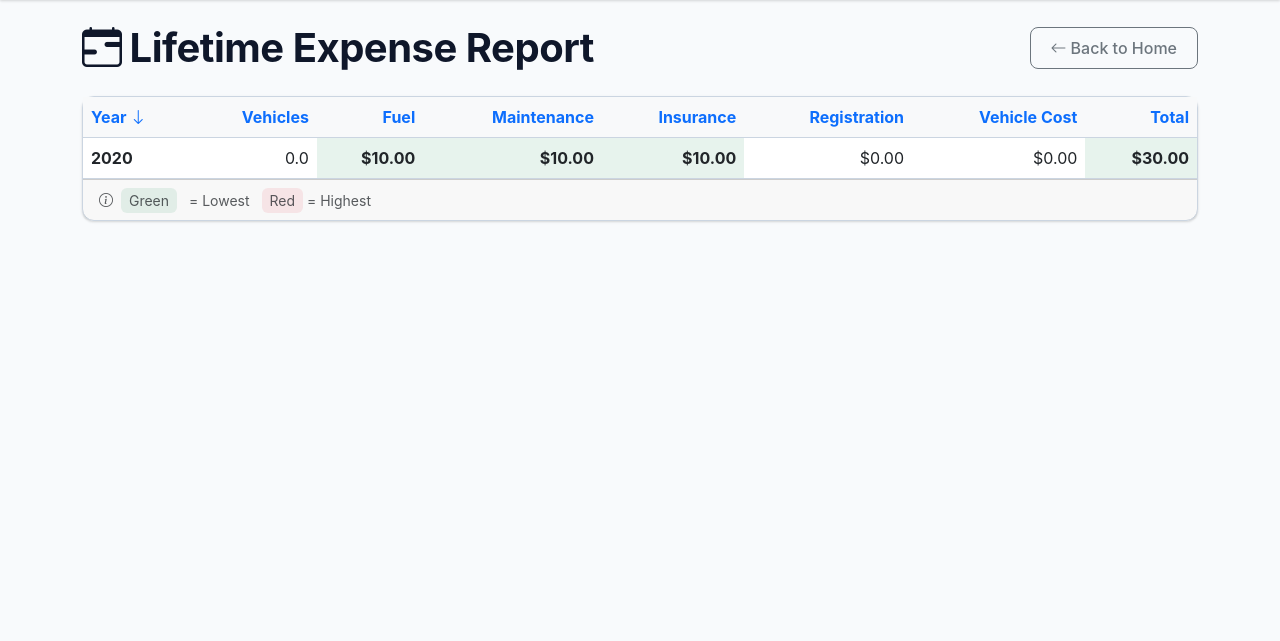
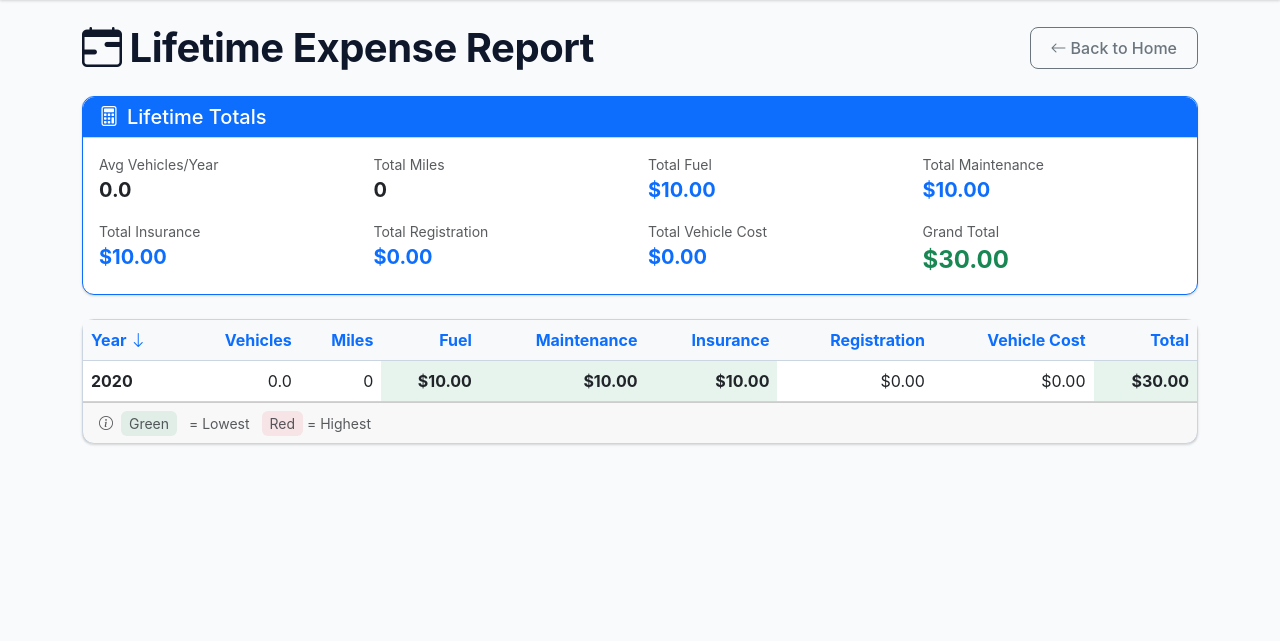
Before and after one commit to jaysuzi5/jAutoLog, a Django app: page /reports/lifetime/ in a window 1280 px wide. Shown: the part 60-701 px from the top of the page. Run offline with Django 5.2, Linux system fonts and the light colour scheme; a user stored in the database is signed in; tables that the repository leaves empty hold one stand-in row (values such as "Sample post").

Commit message:
Adding lifetime totals

```diff
--- a/autolog/templates/autolog/lifetime_expense_report.html
+++ b/autolog/templates/autolog/lifetime_expense_report.html
@@ -25,6 +25,51 @@
     </div>
     {% else %}
 
+    <!-- Lifetime Totals Summary -->
+    {% if lifetime_totals %}
+    <div class="card mb-4 border-primary">
+        <div class="card-header bg-primary text-white">
+            <h5 class="mb-0"><i class="bi bi-calculator me-2"></i>Lifetime Totals</h5>
+        </div>
+        <div class="card-body">
+            <div class="row g-3">
+                <div class="col-6 col-md-3">
+                    <div class="text-muted small">Avg Vehicles/Year</div>
+                    <div class="fs-5 fw-bold">{{ lifetime_totals.vehicle_count|floatformat:1 }}</div>
+                </div>
+                <div class="col-6 col-md-3">
+                    <div class="text-muted small">Total Miles</div>
+                    <div class="fs-5 fw-bold">{{ lifetime_totals.miles_driven|intcomma }}</div>
+                </div>
+                <div class="col-6 col-md-3">
+                    <div class="text-muted small">Total Fuel</div>
+                    <div class="fs-5 fw-bold text-primary">${{ lifetime_totals.fuel|floatformat:2|intcomma }}</div>
+                </div>
+                <div class="col-6 col-md-3">
+                    <div class="text-muted small">Total Maintenance</div>
+                    <div class="fs-5 fw-bold text-primary">${{ lifetime_totals.maintenance|floatformat:2|intcomma }}</div>
+                </div>
+                <div class="col-6 col-md-3">
+                    <div class="text-muted small">Total Insurance</div>
+                    <div class="fs-5 fw-bold text-primary">${{ lifetime_totals.insurance|floatformat:2|intcomma }}</div>
+                </div>
+                <div class="col-6 col-md-3">
+                    <div class="text-muted small">Total Registration</div>
+                    <div class="fs-5 fw-bold text-primary">${{ lifetime_totals.registration|floatformat:2|intcomma }}</div>
+                </div>
+                <div class="col-6 col-md-3">
+                    <div class="text-muted small">Total Vehicle Cost</div>
+                    <div class="fs-5 fw-bold text-primary">${{ lifetime_totals.vehicle_cost|floatformat:2|intcomma }}</div>
+                </div>
+                <div class="col-6 col-md-3">
+                    <div class="text-muted small">Grand Total</div>
+                    <div class="fs-4 fw-bold text-success">${{ lifetime_totals.total|floatformat:2|intcomma }}</div>
+                </div>
+            </div>
+        </div>
+    </div>
+    {% endif %}
+
     <!-- Mobile View: Column Selector and Table -->
     <div class="d-md-none mb-4">
         <div class="card mb-3">
@@ -33,8 +78,8 @@
             </div>
             <div class="card-body">
                 <select class="form-select" id="mobile-column-selector">
-                    <option value="year" {% if sort_by == 'year' %}selected{% endif %}>Year</option>
-                    <option value="vehicle_count" {% if sort_by == 'vehicle_count' %}selected{% endif %}>Vehicles</option>
+                    <option value="vehicle_count" {% if sort_by == 'vehicle_count' or sort_by == 'year' %}selected{% endif %}>Vehicles</option>
+                    <option value="miles_driven" {% if sort_by == 'miles_driven' %}selected{% endif %}>Miles Driven</option>
                     <option value="fuel" {% if sort_by == 'fuel' %}selected{% endif %}>Fuel</option>
                     <option value="maintenance" {% if sort_by == 'maintenance' %}selected{% endif %}>Maintenance</option>
                     <option value="insurance" {% if sort_by == 'insurance' %}selected{% endif %}>Insurance</option>
@@ -50,24 +95,34 @@
                 <table class="table table-hover mb-0">
                     <thead class="table-light">
                         <tr>
-                            <th>Year</th>
+                            <th>
+                                <a href="?sort=year&dir={% if sort_by == 'year' and sort_dir == 'asc' %}desc{% else %}asc{% endif %}" class="text-decoration-none">
+                                    Year
+                                    {% if sort_by == 'year' %}
+                                        {% if sort_dir == 'asc' %}<i class="bi bi-arrow-up"></i>{% else %}<i class="bi bi-arrow-down"></i>{% endif %}
+                                    {% endif %}
+                                </a>
+                            </th>
                             <th class="text-end">
-                                <a href="?sort={{ sort_by }}&dir={% if sort_dir == 'asc' %}desc{% else %}asc{% endif %}" class="text-decoration-none" id="mobile-sort-link">
+                                <a href="?sort={% if sort_by == 'year' %}vehicle_count{% else %}{{ sort_by }}{% endif %}&dir={% if sort_dir == 'asc' %}desc{% else %}asc{% endif %}" class="text-decoration-none" id="mobile-sort-link">
                                     <span id="mobile-column-name">
-                                        {% if sort_by == 'year' %}Year
-                                        {% elif sort_by == 'vehicle_count' %}Vehicles
+                                        {% if sort_by == 'vehicle_count' %}Vehicles
+                                        {% elif sort_by == 'miles_driven' %}Miles Driven
                                         {% elif sort_by == 'fuel' %}Fuel
                                         {% elif sort_by == 'maintenance' %}Maintenance
                                         {% elif sort_by == 'insurance' %}Insurance
                                         {% elif sort_by == 'registration' %}Registration
                                         {% elif sort_by == 'vehicle_cost' %}Vehicle Cost
                                         {% elif sort_by == 'total' %}Total
+                                        {% else %}Vehicles
                                         {% endif %}
                                     </span>
-                                    {% if sort_dir == 'asc' %}
-                                    <i class="bi bi-arrow-up"></i>
-                                    {% else %}
-                                    <i class="bi bi-arrow-down"></i>
+                                    {% if sort_by != 'year' %}
+                                        {% if sort_dir == 'asc' %}
+                                        <i class="bi bi-arrow-up"></i>
+                                        {% else %}
+                                        <i class="bi bi-arrow-down"></i>
+                                        {% endif %}
                                     {% endif %}
                                 </a>
                             </th>
@@ -78,10 +133,10 @@
                         <tr>
                             <td><strong>{{ stats.year }}</strong></td>
                             <td class="text-end fw-bold mobile-stat-cell" data-stat="{{ sort_by }}">
-                                {% if sort_by == 'year' %}
-                                <span>{{ stats.year }}</span>
-                                {% elif sort_by == 'vehicle_count' %}
+                                {% if sort_by == 'vehicle_count' %}
                                 <span class="{% if stats.vehicle_count == min_max.vehicle_count_min %}text-success{% elif stats.vehicle_count == min_max.vehicle_count_max %}text-danger{% endif %}">{{ stats.vehicle_count|floatformat:1 }}</span>
+                                {% elif sort_by == 'miles_driven' %}
+                                <span class="{% if stats.miles_driven == min_max.miles_driven_min %}text-success{% elif stats.miles_driven == min_max.miles_driven_max %}text-danger{% endif %}">{{ stats.miles_driven|intcomma }}</span>
                                 {% elif sort_by == 'fuel' %}
                                 <span class="{% if stats.fuel == min_max.fuel_min %}text-success{% elif stats.fuel == min_max.fuel_max %}text-danger{% endif %}">${{ stats.fuel|floatformat:2|intcomma }}</span>
                                 {% elif sort_by == 'maintenance' %}
@@ -94,6 +149,8 @@
                                 <span class="{% if stats.vehicle_cost == min_max.vehicle_cost_min %}text-success{% elif stats.vehicle_cost == min_max.vehicle_cost_max %}text-danger{% endif %}">${{ stats.vehicle_cost|floatformat:2|intcomma }}</span>
                                 {% elif sort_by == 'total' %}
                                 <span class="{% if stats.total == min_max.total_min %}text-success{% elif stats.total == min_max.total_max %}text-danger{% endif %}">${{ stats.total|floatformat:2|intcomma }}</span>
+                                {% else %}
+                                <span class="{% if stats.vehicle_count == min_max.vehicle_count_min %}text-success{% elif stats.vehicle_count == min_max.vehicle_count_max %}text-danger{% endif %}">{{ stats.vehicle_count|floatformat:1 }}</span>
                                 {% endif %}
                             </td>
                         </tr>
@@ -130,6 +187,14 @@
                                     <a href="?sort=vehicle_count&dir={% if sort_by == 'vehicle_count' and sort_dir == 'asc' %}desc{% else %}asc{% endif %}" class="text-decoration-none">
                                         Vehicles
                                         {% if sort_by == 'vehicle_count' %}
+                                            {% if sort_dir == 'asc' %}<i class="bi bi-arrow-up"></i>{% else %}<i class="bi bi-arrow-down"></i>{% endif %}
+                                        {% endif %}
+                                    </a>
+                                </th>
+                                <th class="text-end">
+                                    <a href="?sort=miles_driven&dir={% if sort_by == 'miles_driven' and sort_dir == 'asc' %}desc{% else %}asc{% endif %}" class="text-decoration-none">
+                                        Miles
+                                        {% if sort_by == 'miles_driven' %}
                                             {% if sort_dir == 'asc' %}<i class="bi bi-arrow-up"></i>{% else %}<i class="bi bi-arrow-down"></i>{% endif %}
                                         {% endif %}
                                     </a>
@@ -191,6 +256,9 @@
                                 <td class="text-end {% if stats.vehicle_count == min_max.vehicle_count_min %}bg-success bg-opacity-10 fw-bold{% elif stats.vehicle_count == min_max.vehicle_count_max %}bg-danger bg-opacity-10 fw-bold{% endif %}">
                                     {{ stats.vehicle_count|floatformat:1 }}
                                 </td>
+                                <td class="text-end {% if stats.miles_driven == min_max.miles_driven_min %}bg-success bg-opacity-10 fw-bold{% elif stats.miles_driven == min_max.miles_driven_max %}bg-danger bg-opacity-10 fw-bold{% endif %}">
+                                    {{ stats.miles_driven|intcomma }}
+                                </td>
                                 <td class="text-end {% if stats.fuel == min_max.fuel_min %}bg-success bg-opacity-10 fw-bold{% elif stats.fuel == min_max.fuel_max %}bg-danger bg-opacity-10 fw-bold{% endif %}">
                                     ${{ stats.fuel|floatformat:2|intcomma }}
                                 </td>
--- a/autolog/views.py
+++ b/autolog/views.py
@@ -401,7 +401,7 @@ def lifetime_expense_report(request):
     # Build a dictionary to hold year statistics
     year_data = {}
 
-    # Calculate vehicle count per year (fractional based on days owned)
+    # Calculate vehicle count and miles driven per year
     for vehicle in vehicles:
         start_date = vehicle.purchased_date or vehicle.lease_start_date
         if not start_date:
@@ -409,9 +409,19 @@ def lifetime_expense_report(request):
 
         end_date = vehicle.sold_date if vehicle.is_sold else date.today()
 
+        # Get all odometer readings for this vehicle (fuel and maintenance entries)
+        fuel_readings = list(vehicle.fuel_entries.order_by('date').values('date', 'odometer'))
+        maint_readings = list(vehicle.maintenance_entries.order_by('date').values('date', 'odometer'))
+
+        # Combine and sort all odometer readings
+        all_readings = fuel_readings + maint_readings
+        all_readings.sort(key=lambda x: x['date'])
+
         # Iterate through each year the vehicle was owned
         current_year = start_date.year
         end_year = end_date.year
+
+        prev_year_last_odometer = vehicle.purchased_odometer or 0
 
         while current_year <= end_year:
             # Determine the start and end dates for this year
@@ -431,10 +441,38 @@ def lifetime_expense_report(request):
             # Calculate fractional vehicle count
             vehicle_fraction = days_in_year / total_days_in_year
 
+            # Calculate miles driven in this year
+            year_readings = [r for r in all_readings if year_start <= r['date'] <= year_end]
+
+            miles_driven_this_year = 0
+            if year_readings:
+                first_odometer = year_readings[0]['odometer']
+                last_odometer = year_readings[-1]['odometer']
+
+                # If this is the first reading ever for the vehicle, use purchased_odometer as baseline
+                if current_year == start_date.year and prev_year_last_odometer:
+                    miles_driven_this_year = last_odometer - prev_year_last_odometer
+                else:
+                    # Use the last reading from previous year as starting point
+                    miles_driven_this_year = last_odometer - prev_year_last_odometer
+
+                # Update for next year
+                prev_year_last_odometer = last_odometer
+
+            # For sold vehicles, use sold_odometer if available
+            if vehicle.is_sold and current_year == end_year and vehicle.sold_odometer:
+                if year_readings:
+                    last_reading = year_readings[-1]['odometer']
+                    if vehicle.sold_odometer > last_reading:
+                        miles_driven_this_year += (vehicle.sold_odometer - last_reading)
+                elif prev_year_last_odometer:
+                    miles_driven_this_year = vehicle.sold_odometer - prev_year_last_odometer
+
             # Add to year data
             if current_year not in year_data:
-                year_data[current_year] = {'year': current_year, 'fuel': 0, 'maintenance': 0, 'insurance': 0, 'registration': 0, 'vehicle_cost': 0, 'vehicle_count': 0}
+                year_data[current_year] = {'year': current_year, 'fuel': 0, 'maintenance': 0, 'insurance': 0, 'registration': 0, 'vehicle_cost': 0, 'vehicle_count': 0, 'miles_driven': 0}
             year_data[current_year]['vehicle_count'] += vehicle_fraction
+            year_data[current_year]['miles_driven'] += miles_driven_this_year
 
             current_year += 1
 
@@ -450,7 +488,7 @@ def lifetime_expense_report(request):
     for entry in fuel_by_year:
         year = entry['year']
         if year not in year_data:
-            year_data[year] = {'year': year, 'fuel': 0, 'maintenance': 0, 'insurance': 0, 'registration': 0, 'vehicle_cost': 0, 'vehicle_count': 0}
+            year_data[year] = {'year': year, 'fuel': 0, 'maintenance': 0, 'insurance': 0, 'registration': 0, 'vehicle_cost': 0, 'vehicle_count': 0, 'miles_driven': 0}
         year_data[year]['fuel'] = float(entry['total'] or 0)
 
     # Aggregate maintenance expenses by year (all categories combined)
@@ -465,7 +503,7 @@ def lifetime_expense_report(request):
     for entry in maintenance_by_year:
         year = entry['year']
         if year not in year_data:
-            year_data[year] = {'year': year, 'fuel': 0, 'maintenance': 0, 'insurance': 0, 'registration': 0, 'vehicle_cost': 0, 'vehicle_count': 0}
+            year_data[year] = {'year': year, 'fuel': 0, 'maintenance': 0, 'insurance': 0, 'registration': 0, 'vehicle_cost': 0, 'vehicle_count': 0, 'miles_driven': 0}
         year_data[year]['maintenance'] = float(entry['total'] or 0)
 
     # Aggregate insurance expenses by year
@@ -481,7 +519,7 @@ def lifetime_expense_report(request):
     for entry in insurance_by_year:
         year = entry['year']
         if year not in year_data:
-            year_data[year] = {'year': year, 'fuel': 0, 'maintenance': 0, 'insurance': 0, 'registration': 0, 'vehicle_cost': 0, 'vehicle_count': 0}
+            year_data[year] = {'year': year, 'fuel': 0, 'maintenance': 0, 'insurance': 0, 'registration': 0, 'vehicle_cost': 0, 'vehicle_count': 0, 'miles_driven': 0}
         year_data[year]['insurance'] = float(entry['total'] or 0)
 
     # Aggregate registration expenses by year
@@ -497,7 +535,7 @@ def lifetime_expense_report(request):
     for entry in registration_by_year:
         year = entry['year']
         if year not in year_data:
-            year_data[year] = {'year': year, 'fuel': 0, 'maintenance': 0, 'insurance': 0, 'registration': 0, 'vehicle_cost': 0, 'vehicle_count': 0}
+            year_data[year] = {'year': year, 'fuel': 0, 'maintenance': 0, 'insurance': 0, 'registration': 0, 'vehicle_cost': 0, 'vehicle_count': 0, 'miles_driven': 0}
         year_data[year]['registration'] = float(entry['total'] or 0)
 
     # Aggregate vehicle payments by year
@@ -513,7 +551,7 @@ def lifetime_expense_report(request):
     for entry in payments_by_year:
         year = entry['year']
         if year not in year_data:
-            year_data[year] = {'year': year, 'fuel': 0, 'maintenance': 0, 'insurance': 0, 'registration': 0, 'vehicle_cost': 0, 'vehicle_count': 0}
+            year_data[year] = {'year': year, 'fuel': 0, 'maintenance': 0, 'insurance': 0, 'registration': 0, 'vehicle_cost': 0, 'vehicle_count': 0, 'miles_driven': 0}
         year_data[year]['vehicle_cost'] = float(entry['total'] or 0)
 
     # Add depreciation to purchase year for each vehicle
@@ -522,7 +560,7 @@ def lifetime_expense_report(request):
         if depreciation and vehicle.purchased_date:
             purchase_year = vehicle.purchased_date.year
             if purchase_year not in year_data:
-                year_data[purchase_year] = {'year': purchase_year, 'fuel': 0, 'maintenance': 0, 'insurance': 0, 'registration': 0, 'vehicle_cost': 0, 'vehicle_count': 0}
+                year_data[purchase_year] = {'year': purchase_year, 'fuel': 0, 'maintenance': 0, 'insurance': 0, 'registration': 0, 'vehicle_cost': 0, 'vehicle_count': 0, 'miles_driven': 0}
             year_data[purchase_year]['vehicle_cost'] += float(depreciation)
 
     # Convert to list and calculate totals
@@ -532,6 +570,7 @@ def lifetime_expense_report(request):
         year_stats_list.append({
             'year': year,
             'vehicle_count': round(data['vehicle_count'], 1),
+            'miles_driven': int(round(data['miles_driven'], 0)),
             'fuel': round(data['fuel'], 2),
             'maintenance': round(data['maintenance'], 2),
             'insurance': round(data['insurance'], 2),
@@ -544,6 +583,7 @@ def lifetime_expense_report(request):
     sort_key_map = {
         'year': lambda x: x['year'],
         'vehicle_count': lambda x: x['vehicle_count'],
+        'miles_driven': lambda x: x['miles_driven'],
         'fuel': lambda x: x['fuel'],
         'maintenance': lambda x: x['maintenance'],
         'insurance': lambda x: x['insurance'],
@@ -559,7 +599,7 @@ def lifetime_expense_report(request):
     # Calculate min/max for highlighting (exclude zeros)
     min_max = {}
     if year_stats_list:
-        stats_keys = ['vehicle_count', 'fuel', 'maintenance', 'insurance', 'registration', 'vehicle_cost', 'total']
+        stats_keys = ['vehicle_count', 'miles_driven', 'fuel', 'maintenance', 'insurance', 'registration', 'vehicle_cost', 'total']
 
         for key in stats_keys:
             values = [v[key] for v in year_stats_list if v[key] > 0]
@@ -567,6 +607,20 @@ def lifetime_expense_report(request):
                 min_max[f'{key}_min'] = min(values)
                 min_max[f'{key}_max'] = max(values)
 
+    # Calculate lifetime totals
+    lifetime_totals = None
+    if year_stats_list:
+        lifetime_totals = {
+            'vehicle_count': round(sum(v['vehicle_count'] for v in year_stats_list) / len(year_stats_list), 1),  # Average vehicles per year
+            'miles_driven': sum(v['miles_driven'] for v in year_stats_list),
+            'fuel': round(sum(v['fuel'] for v in year_stats_list), 2),
+            'maintenance': round(sum(v['maintenance'] for v in year_stats_list), 2),
+            'insurance': round(sum(v['insurance'] for v in year_stats_list), 2),
+            'registration': round(sum(v['registration'] for v in year_stats_list), 2),
+            'vehicle_cost': round(sum(v['vehicle_cost'] for v in year_stats_list), 2),
+            'total': round(sum(v['total'] for v in year_stats_list), 2),
+        }
+
     log_event(
         request=request,
         event="Lifetime expense report viewed",
@@ -580,6 +634,7 @@ def lifetime_expense_report(request):
         'sort_by': sort_by,
         'sort_dir': sort_dir,
         'min_max': min_max,
+        'lifetime_totals': lifetime_totals,
     })
 
 
```
